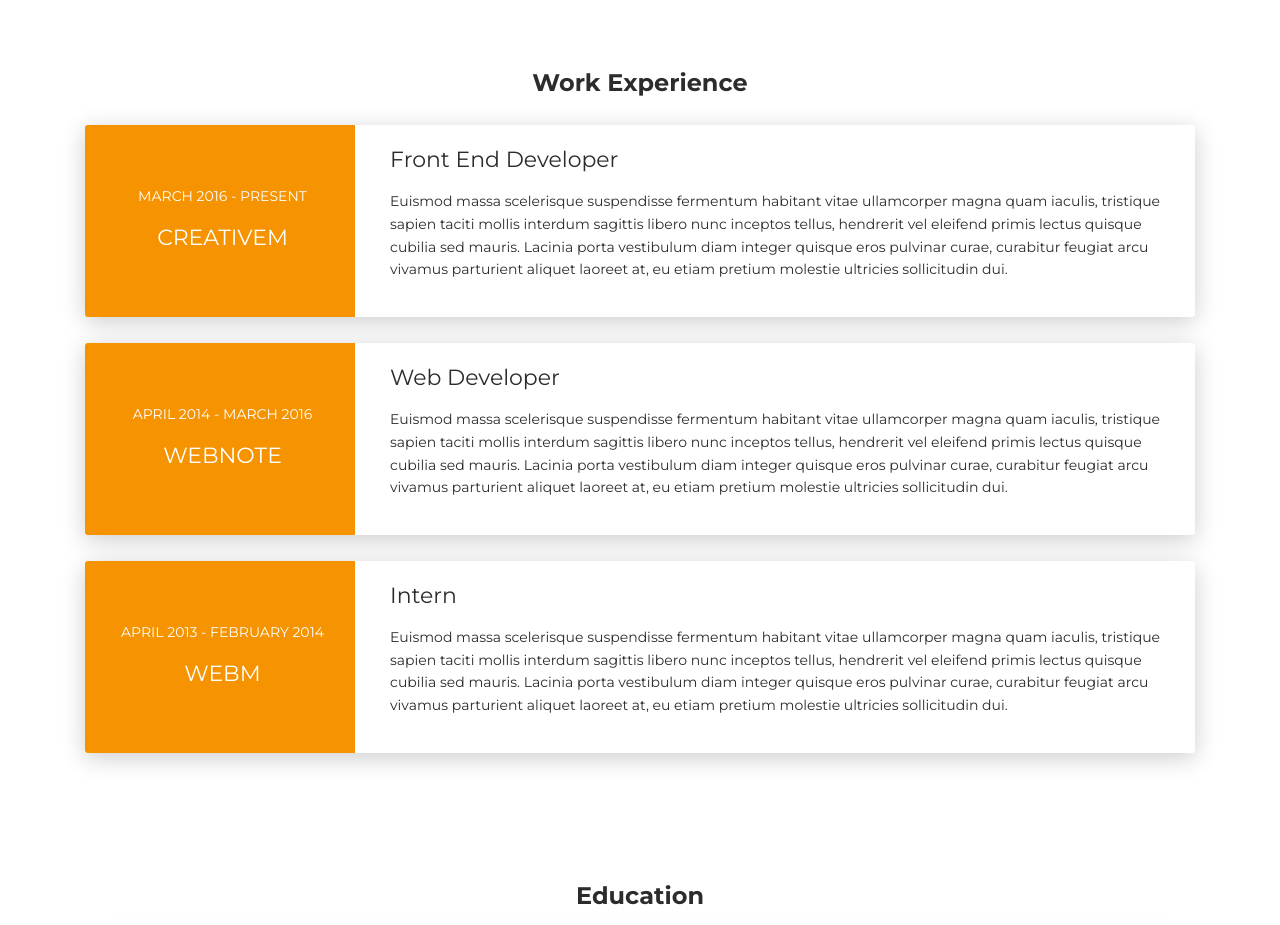
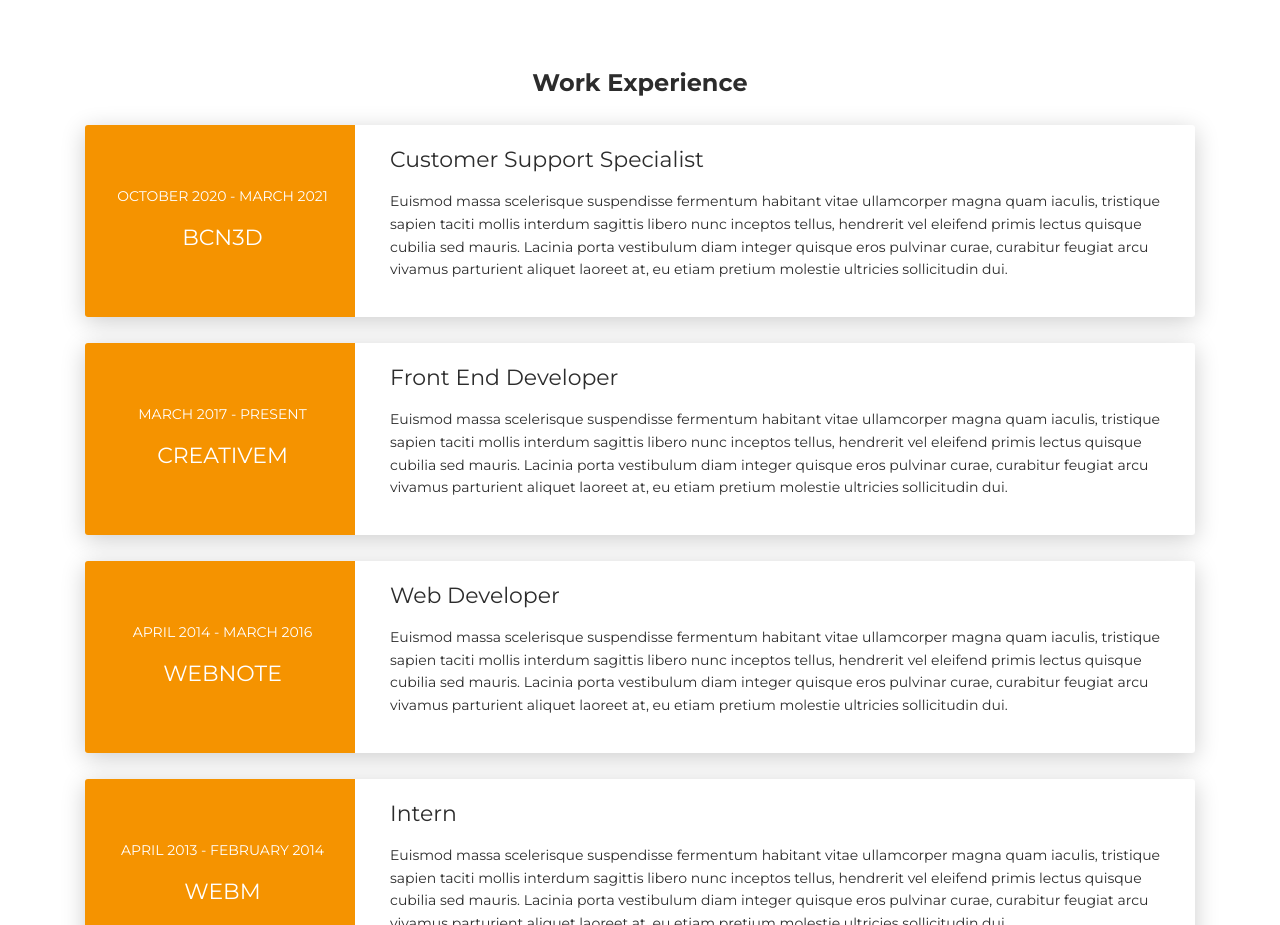
Before and after one commit to OscarMUBU/OscarMUBU.github.io, a plain HTML site: page index.html in a window 1280 px wide. Shown: the part 2000-2925 px from the top of the page. Drawn offline with Linux system fonts and the light colour scheme.

Commit message:
Second commit

```diff
--- a/index.html
+++ b/index.html
@@ -307,7 +307,23 @@
       <div class="row">
         <div class="col-md-3 bg-oscar" data-aos="fade-right" data-aos-offset="50" data-aos-duration="500">
           <div class="card-body cc-experience-header">
-            <p>March 2016 - Present</p>
+            <p>October 2020 - March 2021</p>
+            <div class="h5">Bcn3d</div>
+          </div>
+        </div>
+        <div class="col-md-9" data-aos="fade-left" data-aos-offset="50" data-aos-duration="500">
+          <div class="card-body">
+            <div class="h5">Customer Support Specialist</div>
+            <p>Euismod massa scelerisque suspendisse fermentum habitant vitae ullamcorper magna quam iaculis, tristique sapien taciti mollis interdum sagittis libero nunc inceptos tellus, hendrerit vel eleifend primis lectus quisque cubilia sed mauris. Lacinia porta vestibulum diam integer quisque eros pulvinar curae, curabitur feugiat arcu vivamus parturient aliquet laoreet at, eu etiam pretium molestie ultricies sollicitudin dui.</p>
+          </div>
+        </div>
+      </div>
+    </div>
+    <div class="card">
+      <div class="row">
+        <div class="col-md-3 bg-oscar" data-aos="fade-right" data-aos-offset="50" data-aos-duration="500">
+          <div class="card-body cc-experience-header">
+            <p>March 2017 - Present</p>
             <div class="h5">CreativeM</div>
           </div>
         </div>
```
